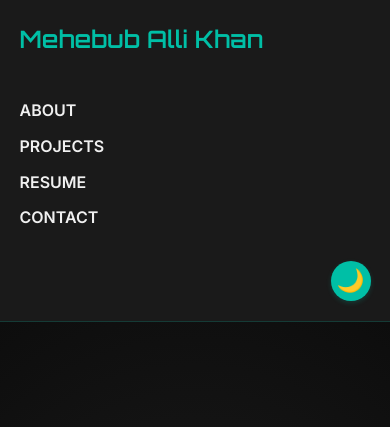
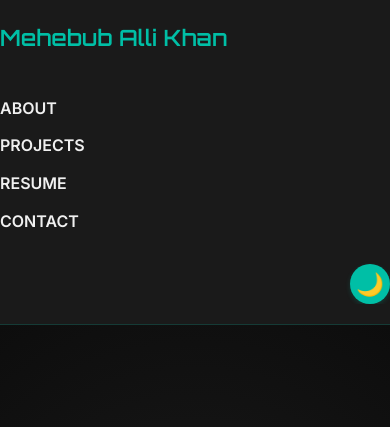
Before and after one commit to Mehebub-7/Portfolio, a plain HTML site: page index.html in a window 390 px wide. Shown: the top 427 px of the page. Drawn offline with nearby package versions, Linux system fonts and the light colour scheme.

Commit message:
Mobile Responsive style changes

```diff
--- a/style.css
+++ b/style.css
@@ -1,3 +1,8 @@
+html, body {
+  max-width: 100%;
+  overflow-x: hidden;
+}
+
 /* ===== Root Theme Variables ===== */
 :root {
   --bg-color: #121212;
@@ -235,6 +240,7 @@ nav a:hover::after {
   margin: 0;
   position: relative;
 }
+
 .project-preview-wrapper video.preview-video {
   opacity: 0;
   pointer-events: none;
@@ -244,12 +250,13 @@ nav a:hover::after {
   flex: 1;
   padding-top: 6px;
 }
+
 .project-preview-wrapper {
   position: relative;
   width: 280px;
   height: 160px;
   border-radius: 10px;
-  overflow: hidden; /* This keeps the video inside the container */
+  overflow: hidden;
   flex-shrink: 0;
 }
 
@@ -264,6 +271,7 @@ nav a:hover::after {
   transition: opacity 0.3s ease;
   border-radius: 10px;
 }
+
 .project-link {
   display: inline-block;
   border-radius: 10px;
@@ -278,24 +286,6 @@ nav a:hover::after {
 [data-theme="light"] .project img,
 [data-theme="light"] .project video.preview-video {
   box-shadow: 0 4px 12px rgba(0, 0, 0, 0.08);
-}
-
-@media (max-width: 768px) {
-  .project {
-    flex-direction: column;
-    align-items: center;
-    text-align: center;
-  }
-
-  .project > div:last-child {
-    padding-top: 12px;
-  }
-
-  .project img,
-  .project video.preview-video {
-    width: 100%;
-    height: auto;
-  }
 }
 
 /* ===== Footer ===== */
@@ -313,18 +303,38 @@ footer {
   background-color: #ffffff;
   border-bottom: 1px solid rgba(0, 0, 0, 0.05);
 }
+
+/* ===== Responsive Fixes ===== */
 @media (max-width: 768px) {
   header .container {
     flex-direction: column;
     align-items: flex-start;
+    width: 100%;
+    overflow-x: hidden;
+  }
+
+  header h1 {
+    font-size: 1.4rem;
+    margin-bottom: 10px;
+    white-space: normal;
+    word-break: break-word;
+  }
+
+  nav {
+    width: 100%;
   }
 
   nav ul {
     flex-direction: column;
-    gap: 10px;
-    width: 100%;
+    gap: 12px;
     align-items: flex-start;
     padding-top: 10px;
+    flex-wrap: wrap;
+    width: 100%;
+  }
+
+  nav a {
+    word-break: break-word;
   }
 
   #theme-toggle {
@@ -332,8 +342,19 @@ footer {
     margin-top: 10px;
   }
 
-  header h1 {
-    font-size: 1.5rem;
-    margin-bottom: 10px;
+  .project {
+    flex-direction: column;
+    align-items: center;
+    text-align: center;
+  }
+
+  .project > div:last-child {
+    padding-top: 12px;
+  }
+
+  .project img,
+  .project video.preview-video {
+    width: 100%;
+    height: auto;
   }
 }
```
